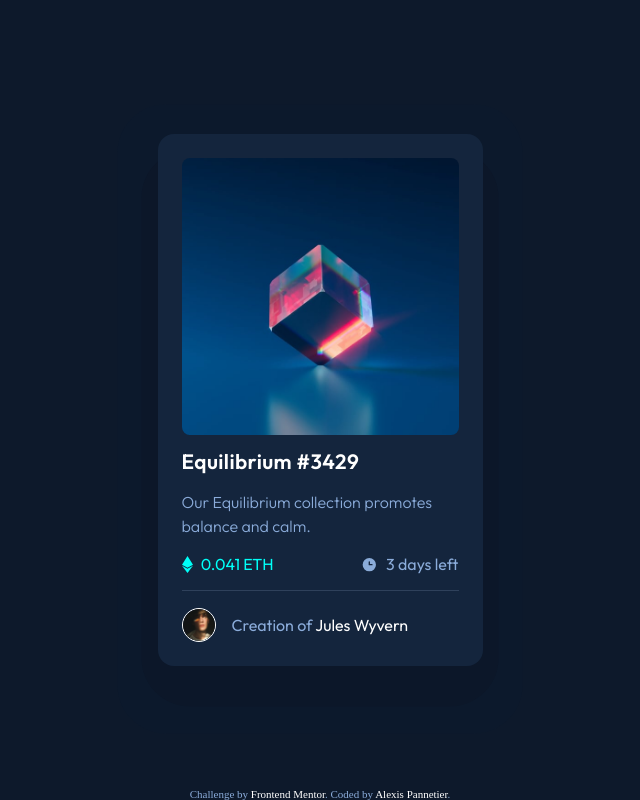
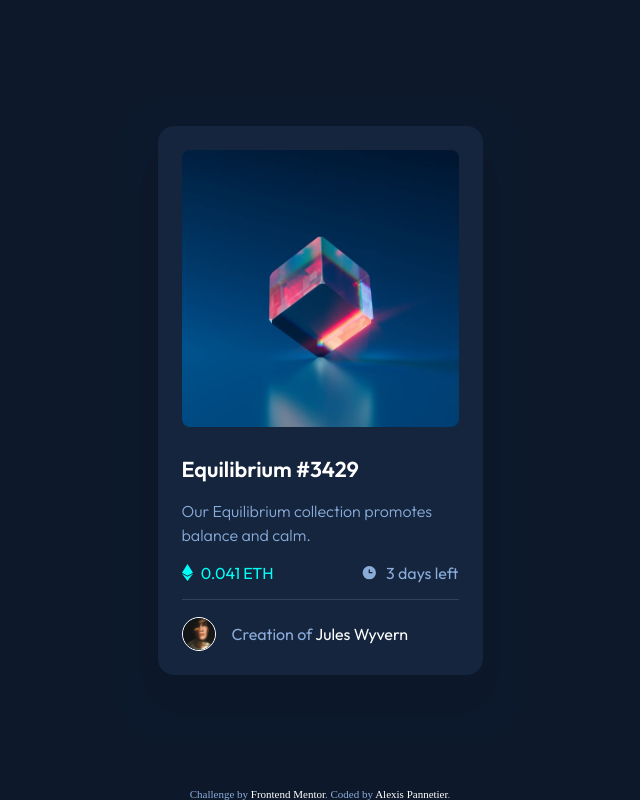
Before and after one commit to Alexis-Pannetier/nft-product-preview-card-component-main, a plain HTML site: page index.html in a window 1280 px wide. Shown: the whole page, without its empty margins (320-960 px from the left). Drawn offline with Linux system fonts and the light colour scheme.

Commit message:
🩹 remove letter-spacing

```diff
--- a/style.css
+++ b/style.css
@@ -63,9 +63,9 @@ span {
 }
 
 h1 {
-  letter-spacing: 0.025rem;
-  font-size: 1.3rem;
+  font-size: 1.35rem;
   font-weight: 700;
+  margin-top: 1.75rem;
 }
 
 p {
```
Also changed, not shown: demonstration/desktop.png, demonstration/mobile.png.
